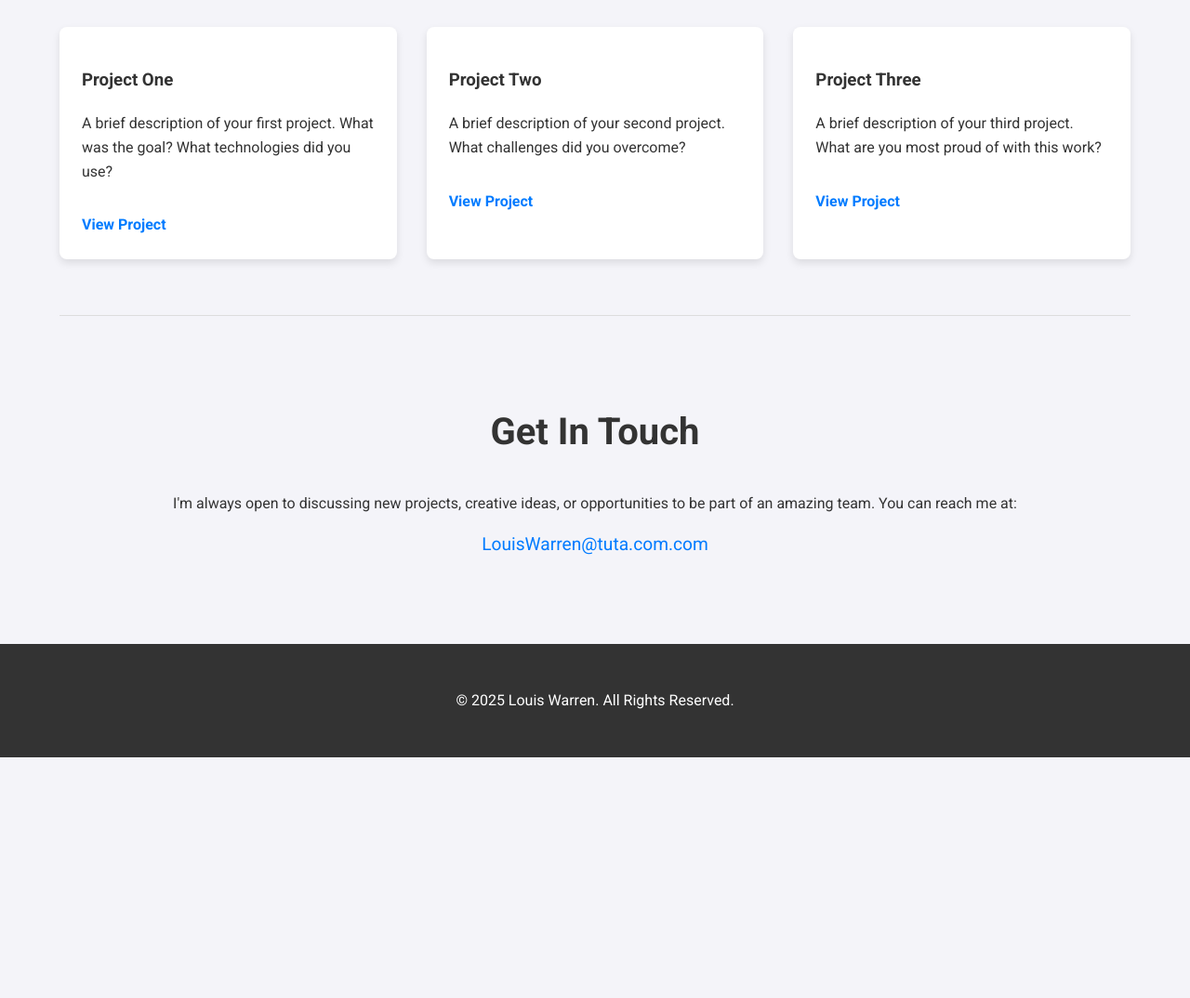
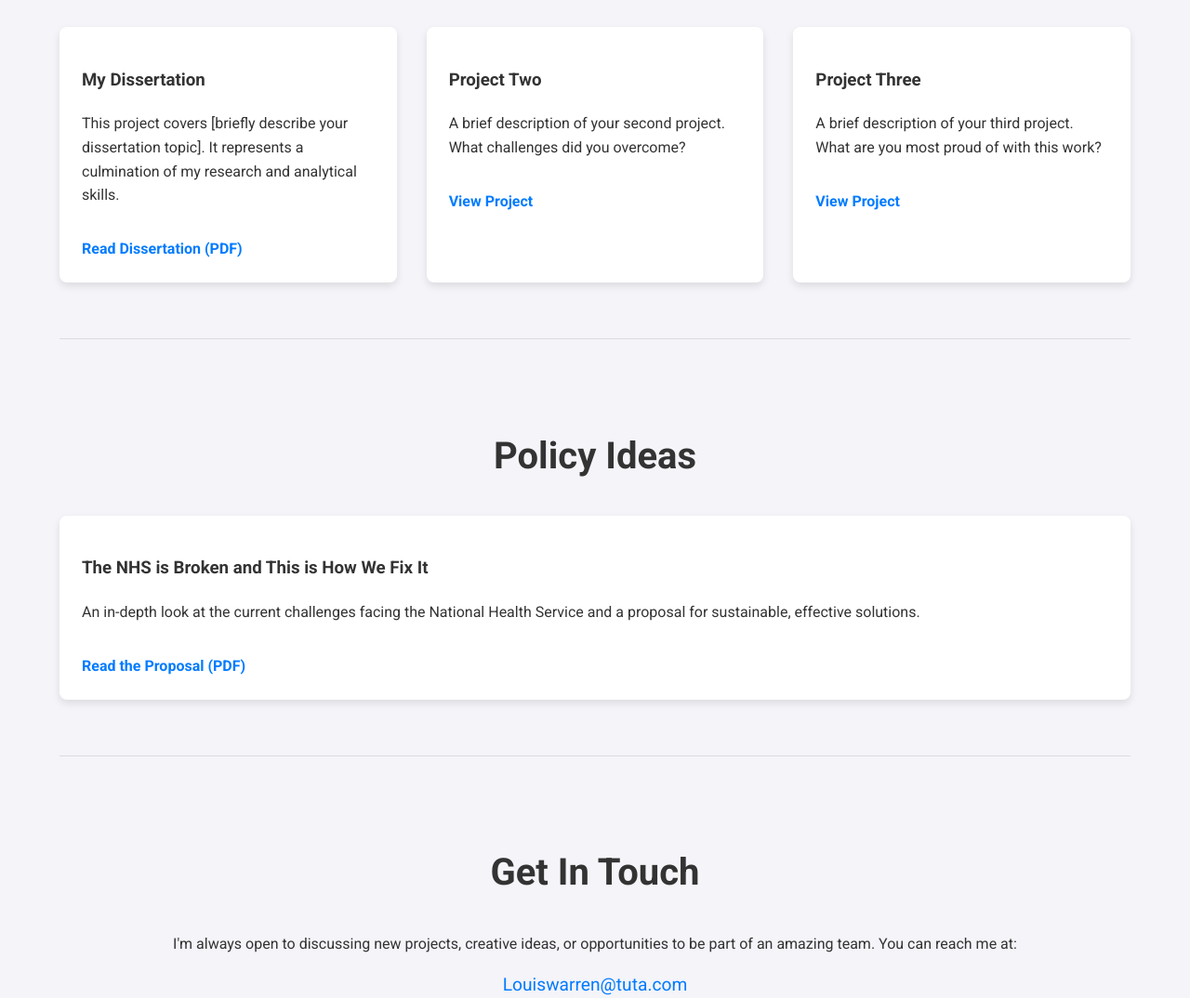
Before and after one commit to LouisWarren99/-github.io, a plain HTML site: page index.html in a window 1280 px wide. Shown: the part 965-2039 px from the top of the page at 93% size. Before the commit the page ends 1780 px from the top, so only its background shows below. Drawn offline with Linux system fonts and the light colour scheme.

Commit message:
Update index.html

```diff
--- a/index.html
+++ b/index.html
@@ -16,6 +16,7 @@
             <ul>
                 <li><a href="#about">About</a></li>
                 <li><a href="#projects">Projects</a></li>
+                <li><a href="#policy">Policy Ideas</a></li>
                 <li><a href="cv.pdf" target="_blank">CV</a></li>
                 <li><a href="#contact">Contact</a></li>
             </ul>
@@ -45,9 +46,9 @@
             <h2>My Projects</h2>
             <div class="project-grid">
                 <div class="project-card">
-                    <h3>Project One</h3>
-                    <p>A brief description of your first project. What was the goal? What technologies did you use?</p>
-                    <a href="#" class="project-link">View Project</a>
+                    <h3>My Dissertation</h3>
+                    <p>This project covers [briefly describe your dissertation topic]. It represents a culmination of my research and analytical skills.</p>
+                    <a href="dissertation.pdf" target="_blank" class="project-link">Read Dissertation (PDF)</a>
                 </div>
                 <div class="project-card">
                     <h3>Project Two</h3>
@@ -62,10 +63,21 @@
             </div>
         </section>
 
+        <section id="policy">
+            <h2>Policy Ideas</h2>
+            <div class="project-grid">
+                <div class="project-card">
+                    <h3>The NHS is Broken and This is How We Fix It</h3>
+                    <p>An in-depth look at the current challenges facing the National Health Service and a proposal for sustainable, effective solutions.</p>
+                    <a href="nhs-policy.pdf" target="_blank" class="project-link">Read the Proposal (PDF)</a>
+                </div>
+            </div>
+        </section>
+
         <section id="contact">
             <h2>Get In Touch</h2>
             <p>I'm always open to discussing new projects, creative ideas, or opportunities to be part of an amazing team. You can reach me at:</p>
-            <a href="LouisWarren@tuta.com" class="contact-link">LouisWarren@tuta.com.com</a>
+            <a href="Louiswarren@tuta.com" class="contact-link">Louiswarren@tuta.com</a>
         </section>
     </main>
 
```
